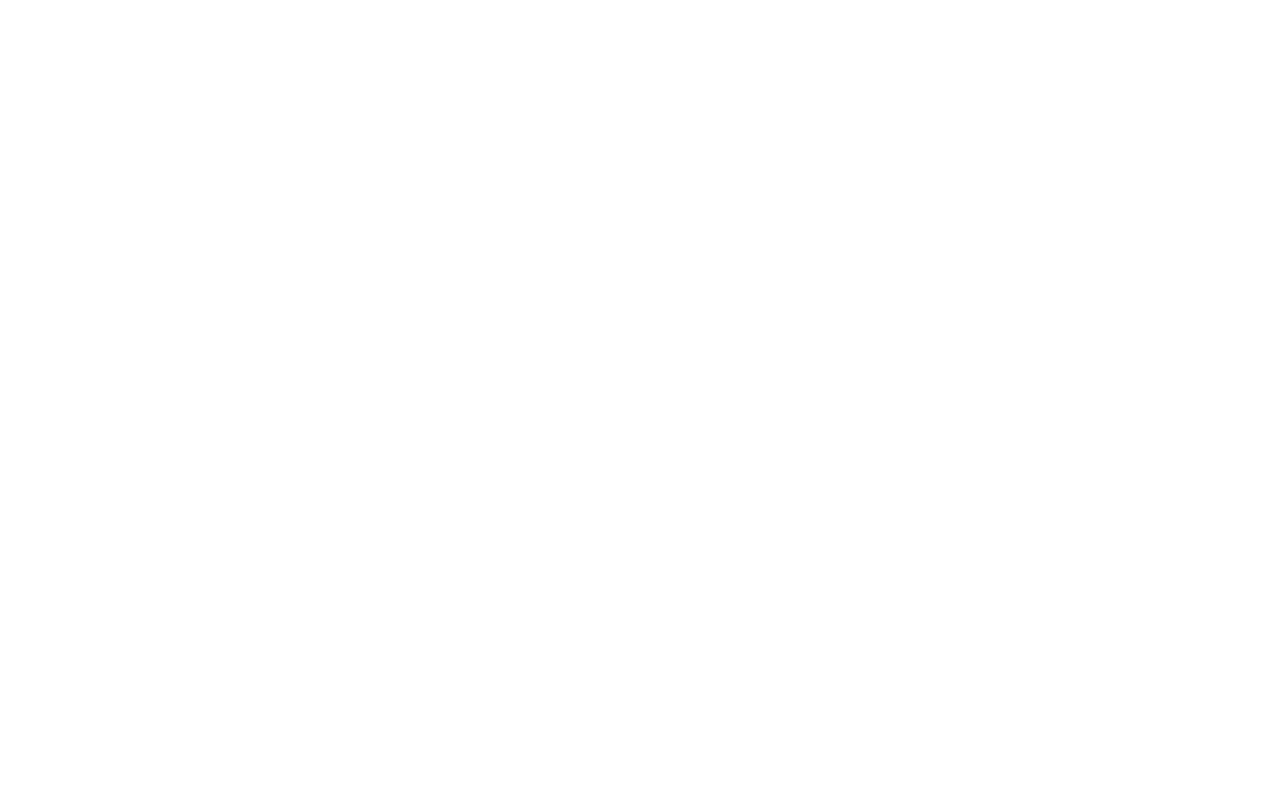
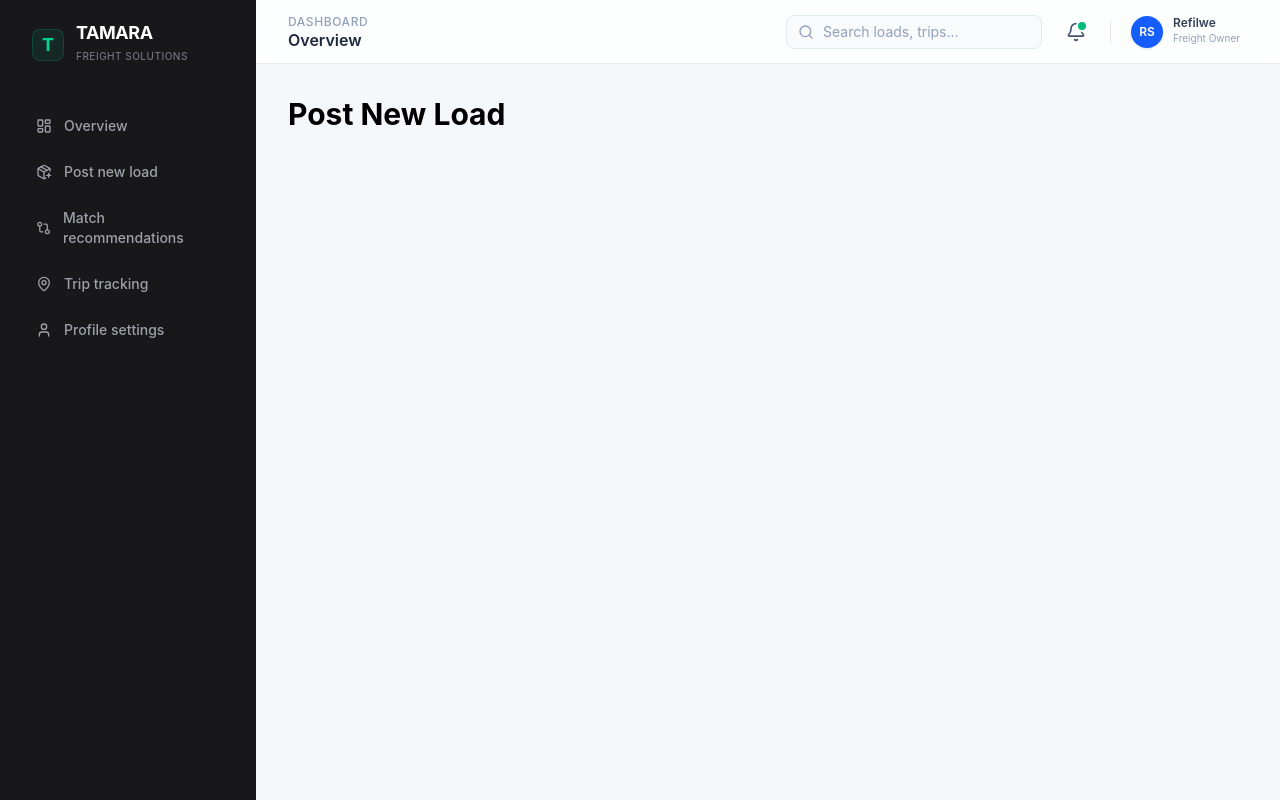
Before and after one commit to RefilweSothoane/tamp-mvp, a React (Vite) app: page /freight-owner/post-load in a window 1280 px wide. Before the commit this address had no page. Built offline with nearby package versions, Linux system fonts and the light colour scheme.

Commit message:
Implement post load page

```diff
--- a/src/pages/freight-owner/PostLoad.jsx
+++ b/src/pages/freight-owner/PostLoad.jsx
@@ -1,8 +1,10 @@
+import Layout from "../../components/layout/Layout";
+
 function PostLoad() {
   return (
-    <div>
-      <h1>Post Load</h1>
-    </div>
+    <Layout>
+      <h1 className="text-3xl font-bold">Post New Load</h1>
+    </Layout>
   );
 }
 
--- a/src/routes/AppRoutes.jsx
+++ b/src/routes/AppRoutes.jsx
@@ -5,6 +5,7 @@
 import ForgotPassword from "../pages/auth/ForgotPassword";
 import RoleSelection from "../pages/auth/RoleSelection";
 import Dashboard from "../pages/freight-owner/Dashboard";
+import PostLoad from "../pages/freight-owner/PostLoad";
 
 function AppRoutes() {
   return (
@@ -19,6 +20,7 @@
         <Route path="/forgot-password" element={<ForgotPassword />} />
         <Route path="/role-selection" element={<RoleSelection />} />
         <Route path="/freight-owner/dashboard" element={<Dashboard />} />
+        <Route path="/freight-owner/post-load" element={<PostLoad />} />
 /&gt;
       </Routes>
     </BrowserRouter>
```
